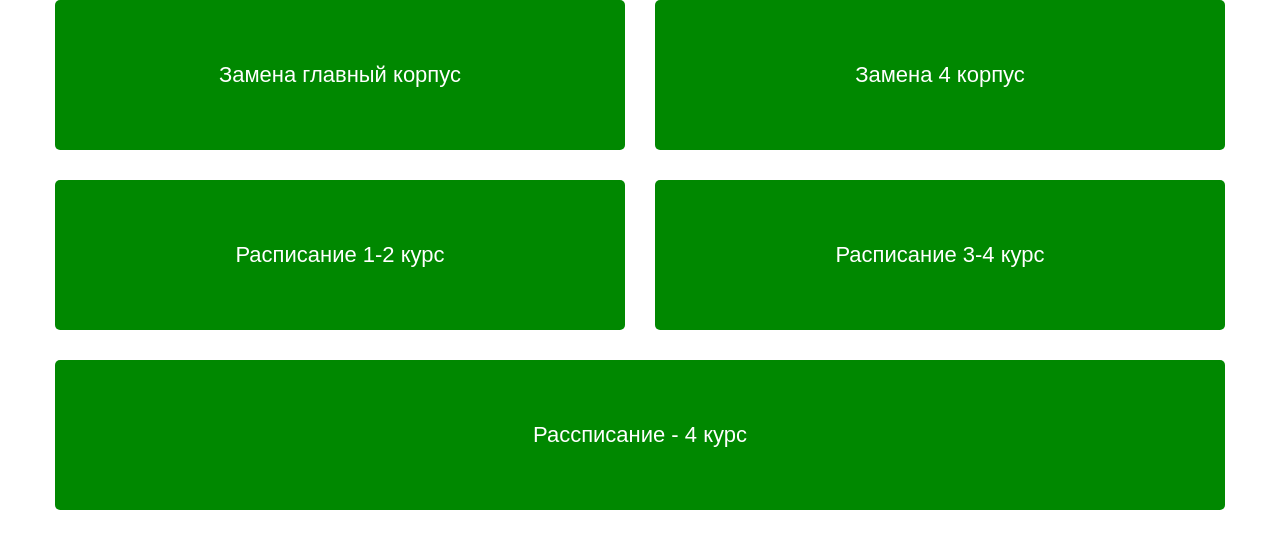
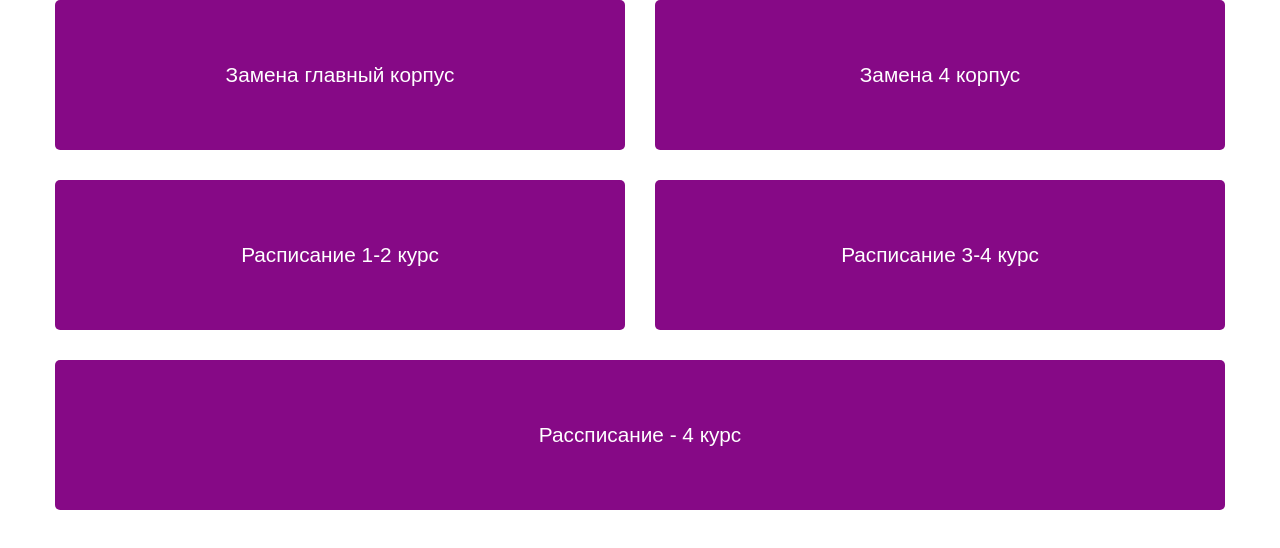
Before and after one commit to The73756/replacement-parser, a React (Create React App) app: page / in a window 1280 px wide. Shown: the top 548 px of the page. Built offline with nearby package versions, Linux system fonts and the light colour scheme.

Commit message:
update repl frame & add checking "first loading"

```diff
--- a/src/App.js
+++ b/src/App.js
@@ -3,16 +3,25 @@ import { useEffect, useState, createContext, useRef } from 'react';
 import axios from 'axios';
 
 import { Home } from './pages/Home';
-import { Frame } from './pages/Frame';
+import { Frame } from './pages/ReplFrame';
 
 import './scss/main.scss';
 
 export const AppContext = createContext({});
 
+const names = [
+  'Замена главный корпус',
+  'Замена 4 корпус',
+  'Расписание 1-2 курс',
+  'Расписание 3-4 курс',
+  'Рассписание - 4 курс',
+];
+
 export const App = () => {
   const [items, setItems] = useState([]); //список ХЕШЕЙ ссылок на замену
-  const [updItems, setUpdItems] = useState([]); //список ХЕШЕЙ измененных ссылок
+  const [updatedItems, setupdatedItems] = useState([]); //список ХЕШЕЙ измененных ссылок
   const [loading, setLoading] = useState(true);
+  const [isFirstLoad, setIsFirstLoad] = useState(false);
   const isCheked = useRef(false);
 
   useEffect(() => {
@@ -33,24 +42,30 @@ export const App = () => {
   useEffect(() => {
     const prevData = localStorage.getItem('data');
 
+    if (!prevData) {
+      localStorage.setItem('data', JSON.stringify(items));
+      return setIsFirstLoad(true);
+    }
+
     if (prevData && items.length) {
       const prevDataArr = JSON.parse(prevData);
       const updData = items.filter((item) => !prevDataArr.includes(item));
 
-      setUpdItems(updData);
+      setupdatedItems(!isFirstLoad ? updData : []); //что бы при первой загрузке все не выделялось как измененное
       isCheked.current = true;
     }
 
-    if (isCheked.current || !prevData) {
+    if (isCheked.current) {
       localStorage.setItem('data', JSON.stringify(items));
     }
   }, [items]);
-  console.log(updItems);
+  // console.log(updatedItems);
+  // console.log(isFirstLoad);
 
   return (
     <main>
       <div className='container'>
-        <AppContext.Provider value={{ items, loading, updItems }}>
+        <AppContext.Provider value={{ items, loading, updatedItems, names }}>
           <Routes>
             <Route path='/' element={<Home items={items} />} />
             <Route path='zamena/:id' element={<Frame items={items} />} />
--- a/src/components/ReplacementBlock/ReplacementBlock.module.scss
+++ b/src/components/ReplBlock/ReplBlock.module.scss
@@ -5,7 +5,6 @@
   border-radius: 5px;
   width: 100%;
   min-height: 150px;
-  font-size: 22px;
   color: #fff;
   background-color: #860986;
 }
--- /dev/null
+++ b/src/components/ReplBlock/index.jsx
@@ -0,0 +1,23 @@
+import { useContext } from 'react';
+import { Link } from 'react-router-dom';
+
+import { AppContext } from '../../App';
+
+import styles from './ReplBlock.module.scss';
+
+export const ReplBlock = () => {
+  const { items, updatedItems, names } = useContext(AppContext);
+
+  return items.map((item, index) => {
+    return (
+      <Link
+        to={`zamena/${items.indexOf(item) + 1}`}
+        key={index}
+        className={`${styles.item} ${index === 4 ? styles.itemBig : ''} ${
+          updatedItems.includes(item) ? styles.changed : ''
+        }`}>
+        {names[index]}
+      </Link>
+    );
+  });
+};
--- /dev/null
+++ b/src/components/ReplFrameBlock/ReplFrameBlock.module.scss
@@ -0,0 +1,25 @@
+.wrapper {
+  position: relative;
+  margin: 0 auto;
+  height: 70vh;
+}
+
+.frame {
+  display: block;
+  margin: 0 auto;
+}
+
+.title {
+  text-align: center;
+}
+
+.updated {
+  &::before {
+    content: "Updated";
+    position: absolute;
+    right: 0;
+    top: 0;
+    font-size: calc(var(--index) * 1.3);
+    color: #080;
+  }
+}
--- /dev/null
+++ b/src/components/ReplFrameBlock/index.jsx
@@ -0,0 +1,26 @@
+import { useContext } from 'react';
+import { useParams } from 'react-router-dom';
+
+import { AppContext } from '../../App';
+
+import styles from './ReplFrameBlock.module.scss';
+
+export const ReplFrameBlockmodule = () => {
+  const { items, updatedItems, names } = useContext(AppContext);
+  const { id } = useParams();
+  const item = items[id - 1];
+  const isUpdated = updatedItems.includes(item);
+
+  return (
+    <article className={`${styles.wrapper} ${styles.updated} ${isUpdated ? styles.updated : ''}`}>
+      <h2 className={styles.title}>{names[id - 1]}</h2>
+      <iframe
+        className={styles.frame}
+        src={`https://drive.google.com/file/d/${item}/preview`}
+        width='100%' //drive.google.com/file/d/{uniq.id}/preview
+        height='100%'
+        allow='autoplay'
+        title='Title'></iframe>
+    </article>
+  );
+};
--- a/src/components/ReplacementBlock/index.jsx
+++ /dev/null
@@ -1,31 +0,0 @@
-import { useContext } from 'react';
-import { Link } from 'react-router-dom';
-
-import { AppContext } from '../../App';
-
-import styles from './ReplacementBlock.module.scss';
-
-export const ReplacementBlock = () => {
-  const { items, updItems } = useContext(AppContext);
-
-  const names = [
-    'Замена главный корпус',
-    'Замена 4 корпус',
-    'Расписание 1-2 курс',
-    'Расписание 3-4 курс',
-    'Рассписание - 4 курс',
-  ];
-
-  return items.map((item, index) => {
-    return (
-      <Link
-        to={`zamena/${items.indexOf(item) + 1}`}
-        key={index}
-        className={`${styles.item} ${index === 4 ? styles.itemBig : ''} ${
-          updItems.includes(item) ? styles.changed : ''
-        }`}>
-        {names[index]}
-      </Link>
-    );
-  });
-};
--- a/src/pages/Frame.jsx
+++ /dev/null
@@ -1,25 +0,0 @@
-import { useContext } from 'react';
-import { useParams } from 'react-router-dom';
-
-import { AppContext } from '../App';
-
-export const Frame = () => {
-  const { items, updItems } = useContext(AppContext);
-  const { id } = useParams();
-  const item = items[id - 1];
-
-  const isUpd = updItems.includes(item);
-
-  console.log(item);
-
-  return (
-    <div className={isUpd ? 'updated' : ''}>
-      <iframe
-        src={`https://drive.google.com/file/d/${item}/preview`}
-        width='640' //drive.google.com/file/d/{uniq.id}/preview
-        height='480'
-        allow='autoplay'
-        title='Title'></iframe>
-    </div>
-  );
-};
--- a/src/pages/Home.jsx
+++ b/src/pages/Home.jsx
@@ -1,11 +1,11 @@
-import { ReplacementBlock } from '../components/ReplacementBlock';
+import { ReplBlock } from '../components/ReplBlock';
 
 import '../scss/main.scss';
 
 export const Home = () => {
   return (
     <div className='items'>
-      <ReplacementBlock />
+      <ReplBlock />
     </div>
   );
 };
--- /dev/null
+++ b/src/pages/ReplFrame.jsx
@@ -0,0 +1,5 @@
+import { ReplFrameBlockmodule } from '../components/ReplFrameBlock';
+
+export const Frame = () => {
+  return <ReplFrameBlockmodule />;
+};
--- a/src/scss/main.scss
+++ b/src/scss/main.scss
@@ -1,3 +1,7 @@
+:root {
+  --index: 1vh + 1vw;
+}
+
 html {
   height: 100%;
   box-sizing: border-box;
@@ -15,7 +19,7 @@ body {
   margin: 0;
   min-width: 320px;
   min-height: 100%;
-  font-size: 16px;
+  font-size: calc(var(--index));
 }
 
 img {
@@ -56,10 +60,3 @@ a {
   grid-template-columns: repeat(2, 1fr);
   gap: 30px;
 }
-
-.updated {
-  &::before {
-    content: "Updated";
-    color: #080;
-  }
-}
```
